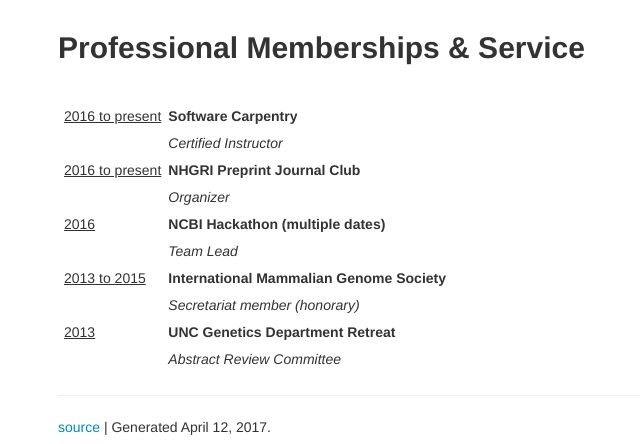
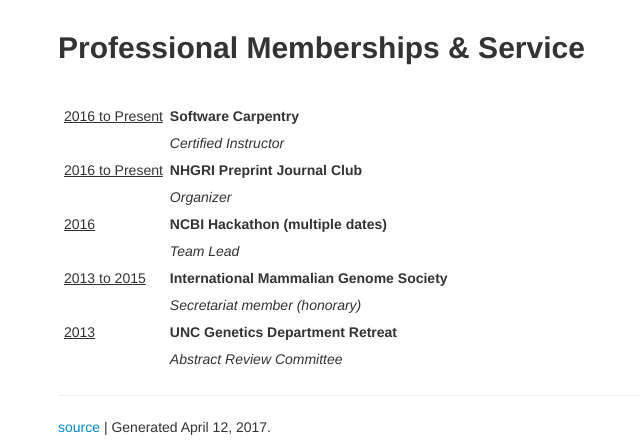
Before and after one commit to amit2014/cv, a Jekyll site: the page built from build/cv.md, in a window 1280 px wide and 900 px high, scrolled down 4479 px. Shown: the part 453-897 px from the top of the window, without its empty margins (232-872 px from the left). Built offline with Jekyll 4.4.1, drawn with Linux system fonts in a browser that asks for light colours.

Commit message:
update markdown CV

```diff
--- a/build/cv.md
+++ b/build/cv.md
@@ -196,9 +196,9 @@ title: John Didion, PhD
 
 |   |
 |---|---|
-| <span class="dates">2016 to present</span> | **Software Carpentry** |
+| <span class="dates">2016 to Present</span> | **Software Carpentry** |
 | | _Certified Instructor_ |
-| <span class="dates">2016 to present</span> | **NHGRI Preprint Journal Club** |
+| <span class="dates">2016 to Present</span> | **NHGRI Preprint Journal Club** |
 | | _Organizer_ |
 | <span class="dates">2016</span> | **NCBI Hackathon (multiple dates)** |
 | | _Team Lead_ |
```
